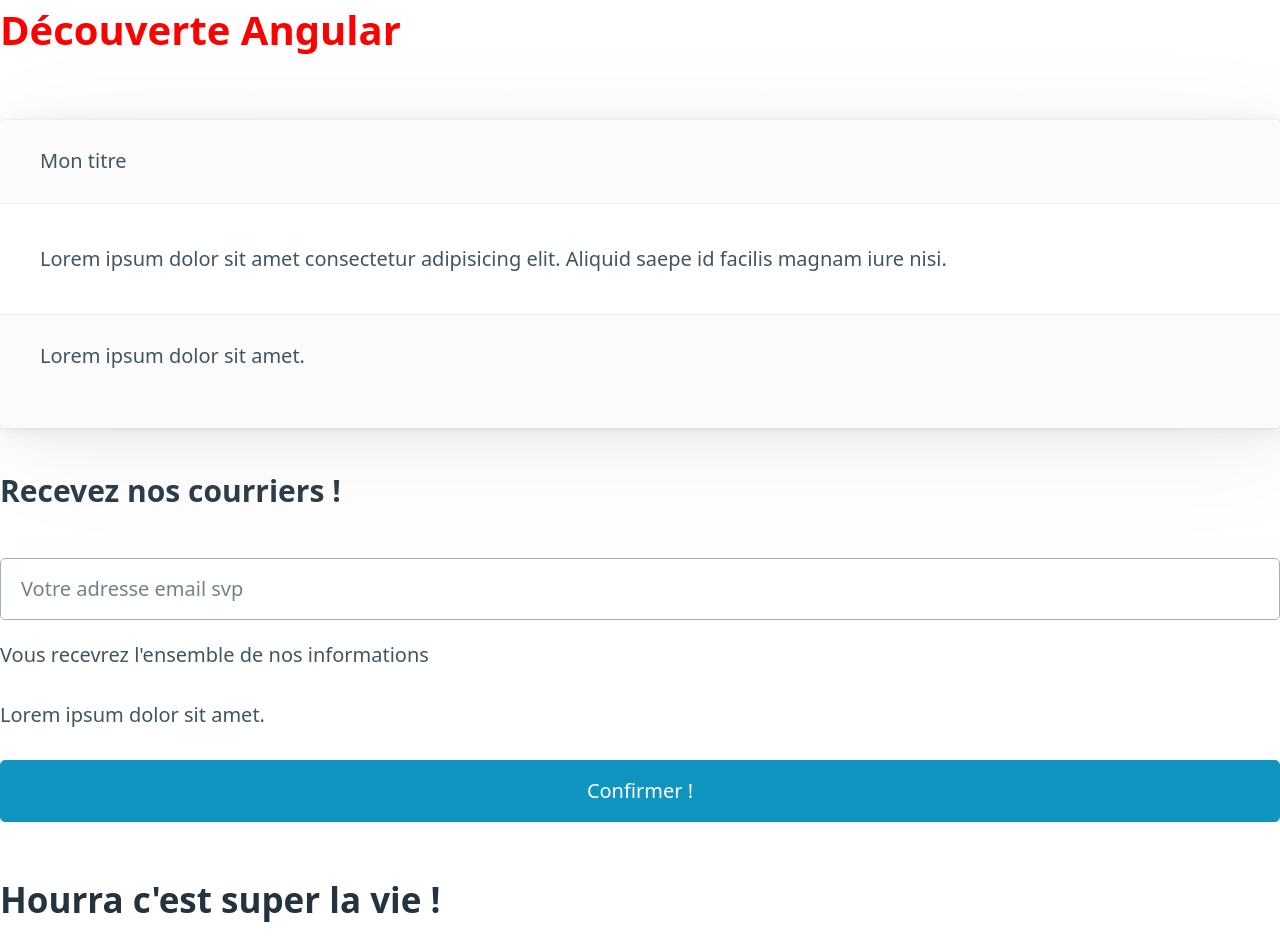
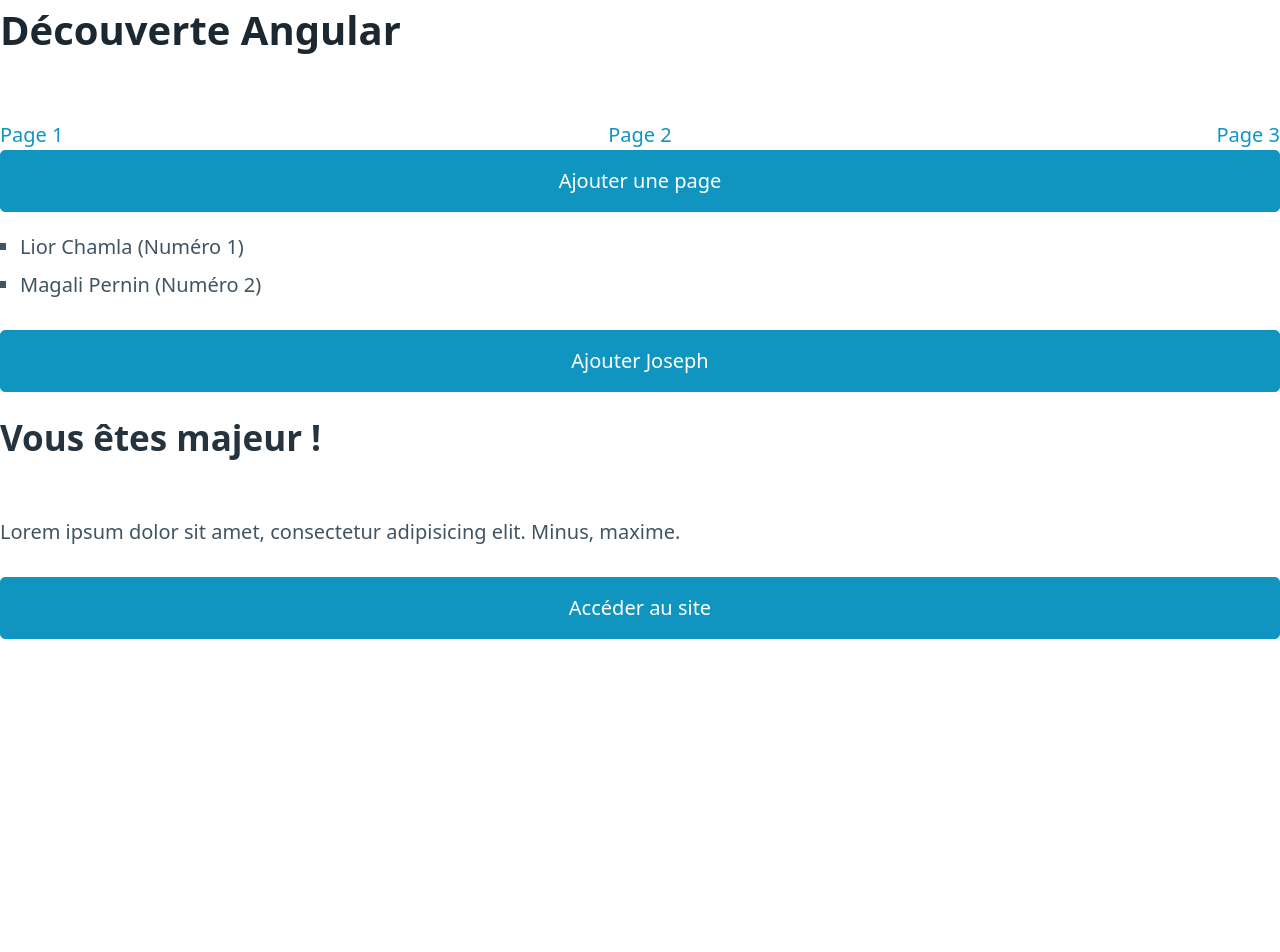
Before and after one commit to liorchamla/formation-angular-introduction, an Angular app: page / in a window 1280 px wide. Shown: the top 952 px of the page. After the commit the page ends 800 px from the top, so only its background shows below. Built offline with nearby package versions, Linux system fonts and the light colour scheme.

Commit message:
DIRECTIVES STRUCTURELLES

```diff
--- a/projects/playground/src/app/app.component.ts
+++ b/projects/playground/src/app/app.component.ts
@@ -3,45 +3,32 @@ import { Component } from '@angular/core';
 @Component({
   selector: 'app-root',
   template: `
-    <h1 [ngClass]="{ red: age > 18, bold: nationalite === 'France' }">
-      Découverte Angular
-    </h1>
+    <h1>Découverte Angular</h1>
 
-    <card title="Mon titre">
+    <nav>
+      <a href="#" *repeat="pagesCount; let page">Page {{ page + 1 }}</a>
+    </nav>
+    <button (click)="pagesCount = pagesCount + 1">Ajouter une page</button>
+
+    <ul>
+      <li *ngFor="let personne of personnes; let numero = index">
+        {{ personne.prenom }} {{ personne.nom }} (Numéro {{ numero + 1 }})
+      </li>
+    </ul>
+    <button (click)="ajouterUnePersonne()">Ajouter Joseph</button>
+
+    <div *ngIf="age > 18; else autre">
+      <h2>Vous êtes majeur !</h2>
       <p>
-        Lorem ipsum dolor sit amet consectetur adipisicing elit. Aliquid saepe
-        id facilis magnam iure nisi.
+        Lorem ipsum dolor sit amet, consectetur adipisicing elit. Minus, maxime.
       </p>
+      <button>Accéder au site</button>
+    </div>
 
-      <footer>
-        <p>Lorem ipsum dolor sit amet.</p>
-      </footer>
-    </card>
-
-    <newsletter
-      title="Recevez nos courriers !"
-      button-text="Confirmer !"
-      placeholder="Votre adresse email svp"
-      (confirm)="onConfirm($event)"
-    >
-      <p>Vous recevrez l'ensemble de nos informations</p>
-      <h2>Hourra c'est super la vie !</h2>
-      <p>Lorem ipsum dolor sit amet.</p>
-      <a href="#">En savoir plus</a>
-    </newsletter>
-
-    <p
-      #paragraphe="hl"
-      highlight
-      base-color="green"
-      background-color="purple"
-      (color-change)="onColorChange($event)"
-    >
-      Lorem ipsum dolor sit amet consectetur adipisicing elit. Magnam laudantium
-      inventore nostrum eligendi quas quod cupiditate cum necessitatibus placeat
-      pariatur. Quod quisquam mollitia quia quos!
-    </p>
-    <button (click)="paragraphe.onMouseEnter()">Changer la couleur</button>
+    <ng-template #autre>
+      <h2>Vous ne pouvez pas entrer dans le site</h2>
+      <button>Me ramener sur Google!</button>
+    </ng-template>
   `,
   styles: [
     `
@@ -56,27 +43,17 @@ import { Component } from '@angular/core';
 })
 export class AppComponent {
   age = 35;
-  nationalite = 'France';
-  revenuDeBase = 100;
+  pagesCount = 3;
 
-  /**
-   * La méthode onConfirm() sera liée à l'événement "confirm" du composant
-   * <newsletter> et sera donc appelée à chaque fois que le composant émettra un
-   * signal sur ce canal via son EventEmitter !
-   */
-  onConfirm(email: string) {
-    console.log("Depuis l'extérieur du composant", email);
-  }
+  personnes = [
+    { prenom: 'Lior', nom: 'Chamla' },
+    { prenom: 'Magali', nom: 'Pernin' },
+  ];
 
-  calculImpots() {
-    const impots = this.revenuDeBase + 500;
-    console.log('Impots calculés :', impots);
-  }
-  /**
-   * La méthode onColorChange() sera appelée à chaque fois que la couleur de fond
-   * du paragraphe change, grâce à l'événement custom que nous avons créé (color-change)
-   */
-  onColorChange(color: string) {
-    console.log('La couleur a changé : ', color);
+  ajouterUnePersonne() {
+    this.personnes.push({
+      prenom: 'Joseph',
+      nom: 'Dupont',
+    });
   }
 }
--- a/projects/playground/src/app/app.module.ts
+++ b/projects/playground/src/app/app.module.ts
@@ -13,6 +13,9 @@ import { FormsModule } from '@angular/forms';
 import { ForceLowerDirective } from './directives-attributs/force-lower.directive';
 import { NewsletterComponent } from './components/newsletter.component';
 import { CardComponent } from './components/card.component';
+import { IfDirective } from './directives-structurelles/if.directive';
+import { LoopDirective } from './directives-structurelles/loop.directive';
+import { RepeatDirective } from './directives-structurelles/repeat.directive';
 
 @NgModule({
   declarations: [
@@ -27,6 +30,9 @@ import { CardComponent } from './components/card.component';
     ForceLowerDirective,
     NewsletterComponent,
     CardComponent,
+    IfDirective,
+    LoopDirective,
+    RepeatDirective,
   ],
   imports: [BrowserModule, FormsModule],
   providers: [],
--- /dev/null
+++ b/projects/playground/src/app/directives-structurelles/if.directive.ts
@@ -0,0 +1,63 @@
+import { Directive, Input, TemplateRef, ViewContainerRef } from '@angular/core';
+
+/**
+ * Voici notre première directive structurelle !
+ * Elle permet de décider de l'existance ou non d'un block de code HTML dans la page
+ * en fonction d'une condition (un boolean) passé en @Input !
+ */
+@Directive({
+  selector: '[if]',
+})
+export class IfDirective {
+  /**
+   * Cet input reçoit le résultat d'une comparaison ou toute autre valeur
+   * et servira à déterminer si oui ou non on veut projeter le template dans le container
+   * associé
+   *
+   * Exemple : <div *if="age > 18">...</div>
+   * Ou : <ng-template [if]="age > 18">...</ng-template>
+   */
+  @Input('if') condition = false;
+  /**
+   * Cet input reçoit (éventuellement) une référence à un élément <ng-template>
+   * qui a été désigné pour apparaitre si la condition n'est pas remplie
+   *
+   * Exemple :
+   *   <div *if="age > 18; else autre">...</div>
+   *   <ng-template #autre>...</ng-template>
+   *
+   * Ou :
+   *   <ng-template [if]="age > 18" [ifElse]="autre">...</ng-template>
+   *   <ng-template #autre>...</ng-template>
+   */
+  @Input('ifElse') elseTemplate?: TemplateRef<any>;
+
+  /**
+   * Dans une directive structurelle (placée sur un <ng-template>), on reçoit
+   * une référence au template lui-même, ainsi qu'une référence à l'endroit où se
+   * trouve ce template sur la page.
+   */
+  constructor(
+    private template: TemplateRef<any>,
+    private container: ViewContainerRef
+  ) {}
+
+  ngOnChanges() {
+    // A chaque fois que la condition change, on efface le contenu du container
+    this.container.clear();
+
+    // Et si la condition est "truthy"
+    if (this.condition) {
+      // On injecte le template dans le container
+      this.container.createEmbeddedView(this.template);
+      // Et on arrête
+      return;
+    }
+
+    // Si la condition est falsy ET qu'on a un template alternatif
+    if (this.elseTemplate) {
+      // Alors on injecte le template alternatif dans le container
+      this.container.createEmbeddedView(this.elseTemplate);
+    }
+  }
+}
--- /dev/null
+++ b/projects/playground/src/app/directives-structurelles/loop.directive.ts
@@ -0,0 +1,31 @@
+import { Directive, Input, TemplateRef, ViewContainerRef } from '@angular/core';
+
+@Directive({
+  selector: '[loopOf]',
+})
+export class LoopDirective {
+  @Input('loopOf') arr: any[] = [];
+  initialLength = 0;
+
+  constructor(
+    private template: TemplateRef<any>,
+    private container: ViewContainerRef
+  ) {}
+
+  ngDoCheck() {
+    if (this.arr.length === this.initialLength) {
+      // Le tableau n'a  pas changé, on n'a rien à faire ici
+      return;
+    }
+
+    // Sinon on réaffiche :
+    this.container.clear();
+
+    this.arr.forEach((item, index) => {
+      this.container.createEmbeddedView(this.template, {
+        $implicit: item,
+        index,
+      });
+    });
+  }
+}
--- /dev/null
+++ b/projects/playground/src/app/directives-structurelles/repeat.directive.ts
@@ -0,0 +1,23 @@
+import { Directive, Input, TemplateRef, ViewContainerRef } from '@angular/core';
+
+@Directive({
+  selector: '[repeat]',
+})
+export class RepeatDirective {
+  @Input('repeat') times = 0;
+
+  constructor(
+    private template: TemplateRef<any>,
+    private container: ViewContainerRef
+  ) {}
+
+  ngOnChanges() {
+    this.container.clear();
+
+    for (let i = 0; i < this.times; i++) {
+      this.container.createEmbeddedView(this.template, {
+        $implicit: i,
+      });
+    }
+  }
+}
```
